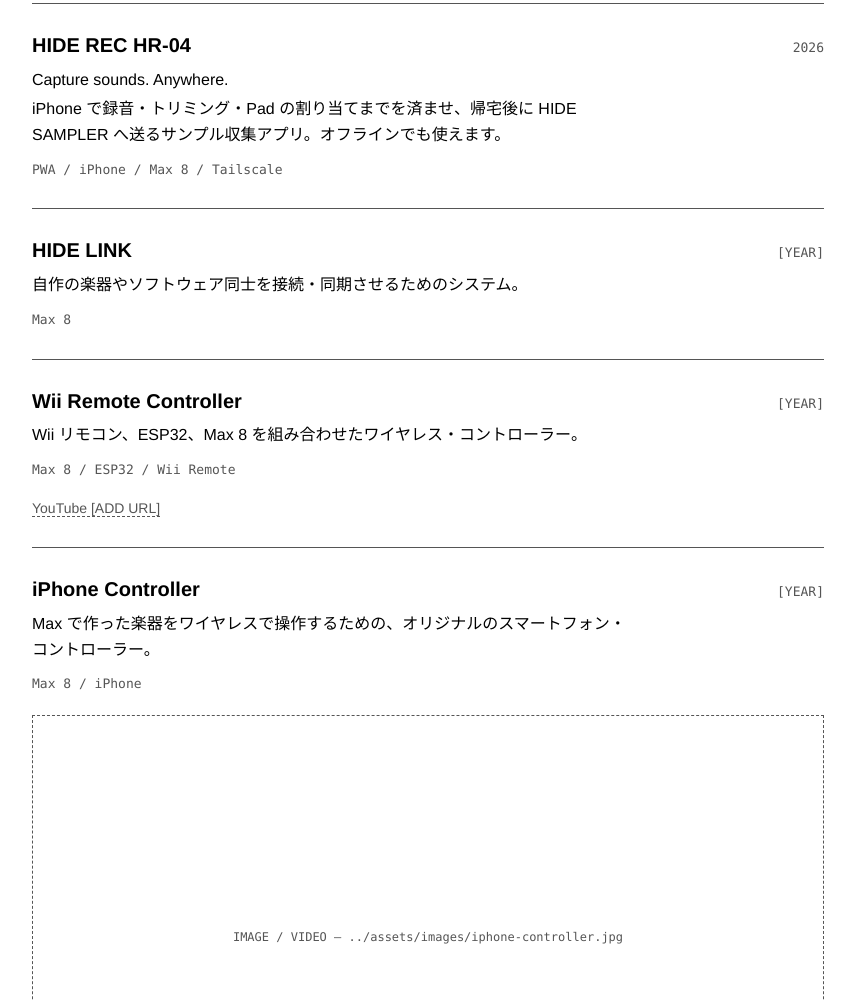
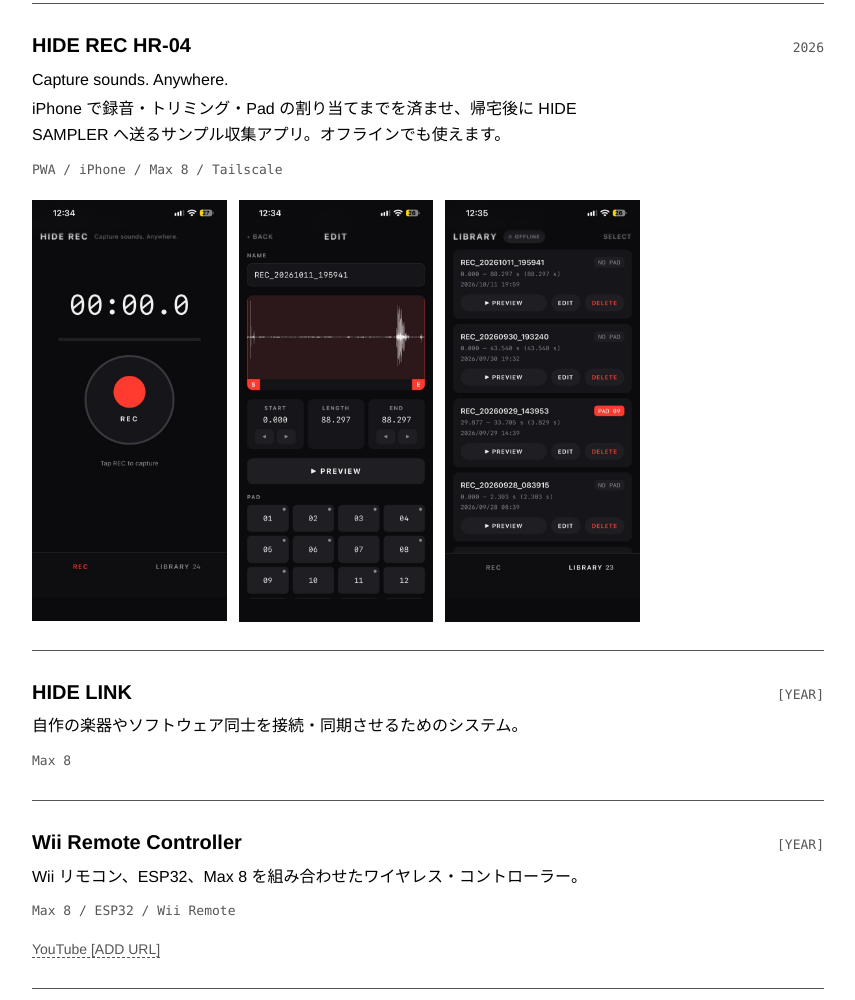
Before and after one commit to hidehiro-fujiwara1987/Portfolio-Website, a plain HTML site: page ja/index.html in a window 1280 px wide. Shown: the part 2073-3073 px from the top of the page, without its empty margins (212-1067 px from the left). Drawn offline with Linux system fonts and the light colour scheme.

Commit message:
Add HIDE REC HR-04 screenshots
Co-Authored-By: Claude Opus 5.5 <noreply@anthropic.com>

```diff
--- a/ja/index.html
+++ b/ja/index.html
@@ -94,6 +94,11 @@
           <p lang="en">Capture sounds. Anywhere.</p>
           <p>iPhone で録音・トリミング・Pad の割り当てまでを済ませ、帰宅後に HIDE SAMPLER へ送るサンプル収集アプリ。オフラインでも使えます。</p>
           <p class="tech">PWA / iPhone / Max 8 / Tailscale</p>
+          <figure class="media media-row">
+            <img src="../assets/images/hide-rec-rec.jpg" alt="HIDE REC の録音画面。大きな REC ボタン" width="600" height="1298" loading="lazy">
+            <img src="../assets/images/hide-rec-edit.jpg" alt="HIDE REC の編集画面。波形と START / END、プレビュー、Pad 01〜16 の割り当て" width="600" height="1298" loading="lazy">
+            <img src="../assets/images/hide-rec-library.jpg" alt="HIDE REC のライブラリ画面。録音したサンプルの一覧とプレビュー・編集・削除" width="600" height="1298" loading="lazy">
+          </figure>
         </article>
 
         <article class="entry">
--- a/style.css
+++ b/style.css
@@ -288,6 +288,19 @@ main,
   border: 0;
 }
 
+/* Several phone screenshots side by side */
+.media-row {
+  display: grid;
+  grid-template-columns: repeat(3, 1fr);
+  gap: 0.75rem;
+  max-width: 38rem;
+}
+
+.media-row img {
+  width: 100%;
+  height: auto;
+}
+
 .media figcaption {
   margin-top: 0.5rem;
   font-size: 0.8125rem;
```
Also changed, not shown: index.html (+5 -0 lines), assets/images/hide-rec-edit.jpg (added), assets/images/hide-rec-library.jpg (added), assets/images/hide-rec-rec.jpg (added).
